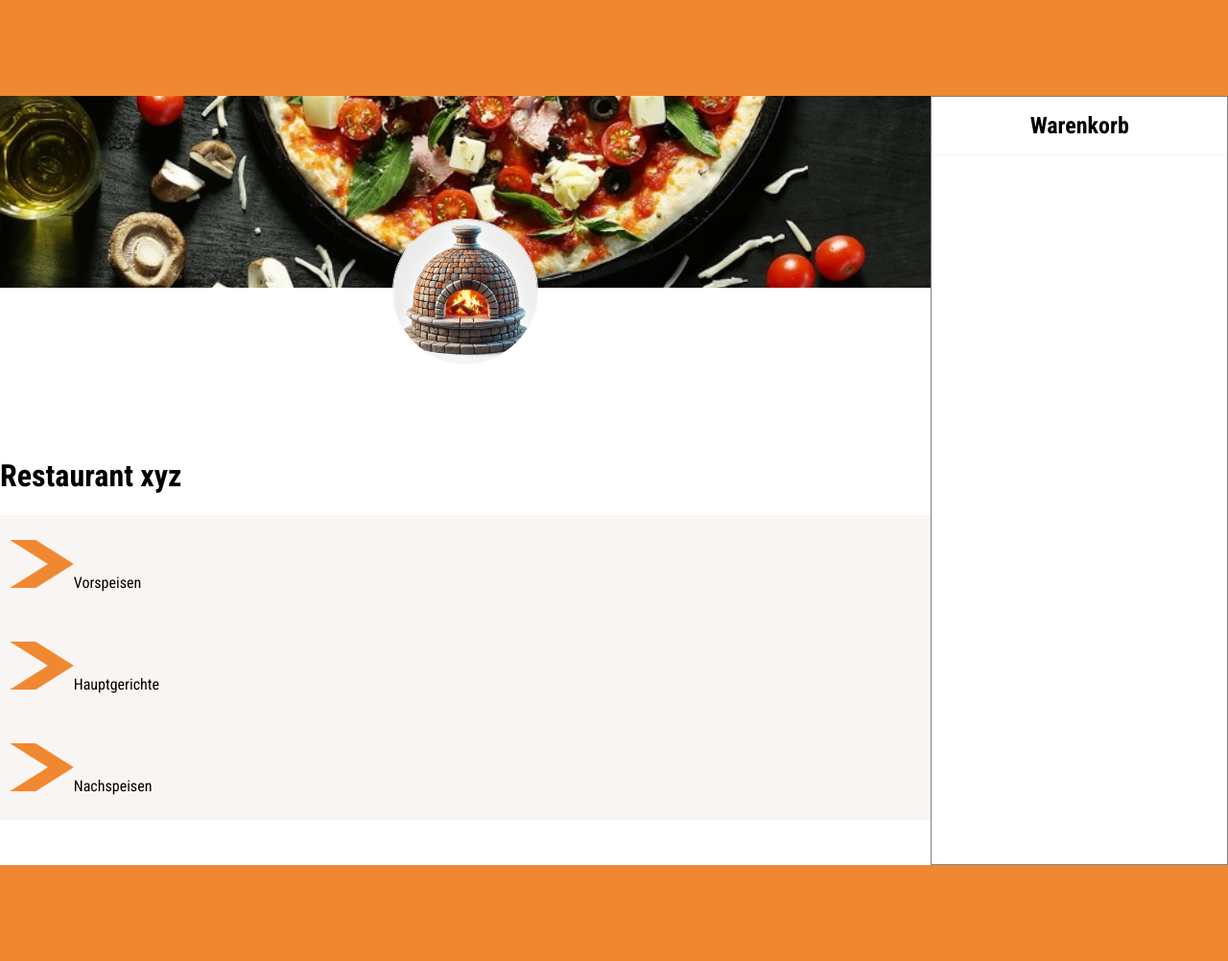
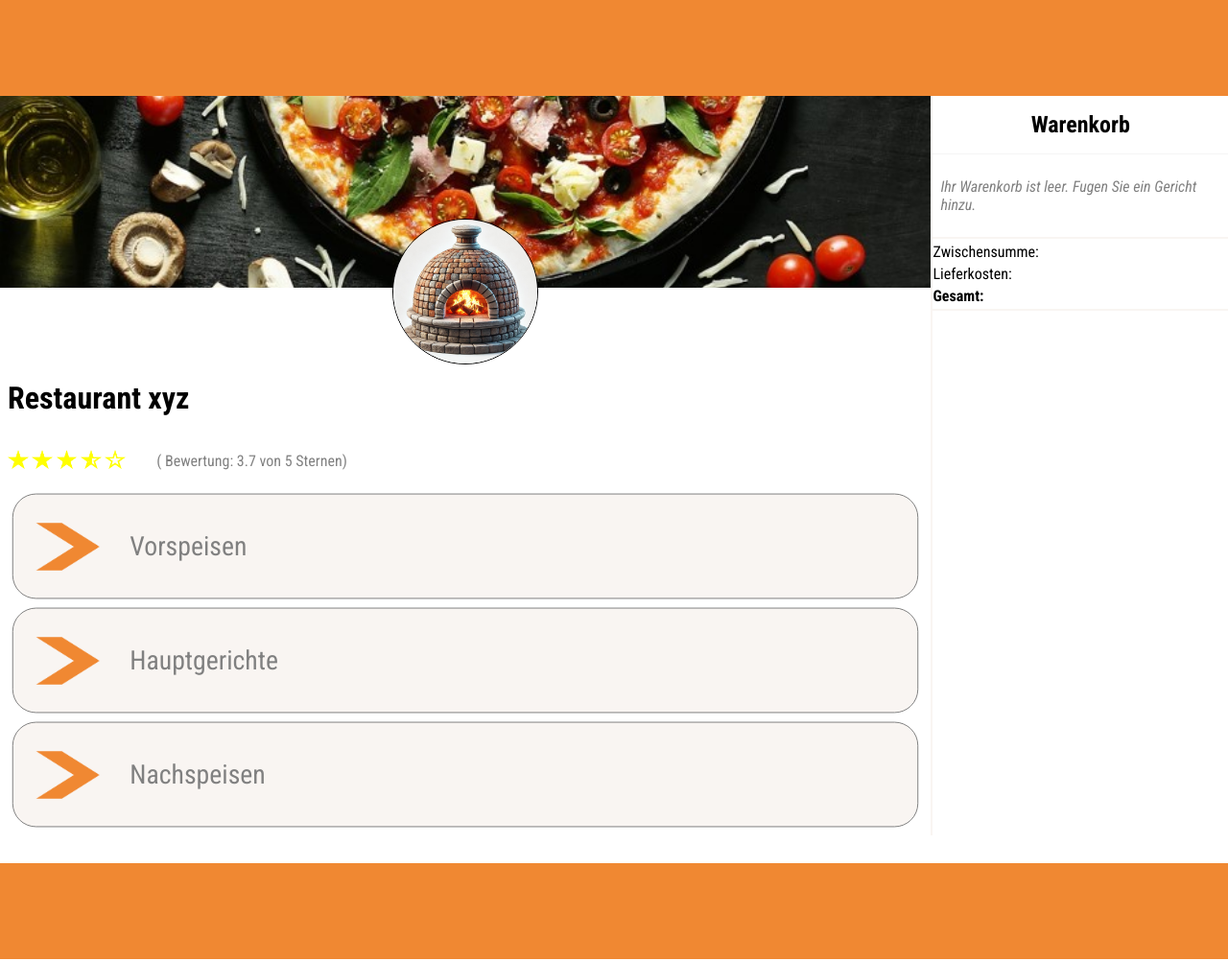
Before and after one commit to MaikeFriz/Food-Order-App, a plain HTML site: page index.html in a window 1280 px wide. Shown: the whole page at 96% size. Drawn offline with nearby package versions, Linux system fonts and the light colour scheme.

Commit message:
further changes

```diff
--- a/index.html
+++ b/index.html
@@ -15,7 +15,7 @@
         rel="stylesheet">
     <!--Delete-Symbol-->
     <link rel="stylesheet"
-        href="https://fonts.googleapis.com/css2?family=Material+Symbols+Outlined:opsz,wght,FILL,GRAD@20..48,100..700,0..1,-50..200&icon_names=delete" />
+        href="https://fonts.googleapis.com/css2?family=Material+Symbols+Outlined:opsz,wght,FILL,GRAD@20..48,100..700,0..1,-50..200" />
 </head>
 
 <body onload="init()">
@@ -26,18 +26,31 @@
             <div class="steinofen-img_div">
                 <img class="steinofen_img" src="./assets/imgs/stone_oven.jpg" alt="Steinofen">
             </div>
-            <h1>Restaurant xyz</h1>
+            <h1 class="restaurant_name_main">Restaurant xyz</h1>
+            <div class="star_rating">
+                <div>
+                    <img class="star" src="./assets/imgs/full_star.png">
+                    <img class="star" src="./assets/imgs/full_star.png">
+                    <img class="star" src="./assets/imgs/full_star.png">
+                    <img class="star" src="./assets/imgs/half_star.png">
+                    <img class="star" src="./assets/imgs/empty_star.png">
+                </div>
+                <p>( Bewertung: 3.7 von 5 Sternen)</p>
+            </div>
             <div id="display_dishes_left" class="display_dishes_left">
                 <div onclick="toggleStarterDiv()" class="starter_div">
-                    <p><img src="./assets/imgs/orange_arrows.png" class="orange_arrow_img">Vorspeisen</p>
+                    <img src="./assets/imgs/orange_arrows.png" class="orange_arrow_img">
+                    <p>Vorspeisen</p>
                 </div>
                 <div id="display_starters" class="display_starters d_none"></div>
                 <div onclick="togglemainDishesDiv()" class="main_dish_div">
-                    <p><img src="./assets/imgs/orange_arrows.png" class="orange_arrow_img">Hauptgerichte</p>
+                    <img src="./assets/imgs/orange_arrows.png" class="orange_arrow_img">
+                    <p>Hauptgerichte</p>
                 </div>
                 <div id="display_main_dishes" class="display_main_dishes d_none"></div>
                 <div onclick="toggleDessertDiv()" class="dessert_div">
-                    <p><img src="./assets/imgs/orange_arrows.png" class="orange_arrow_img">Nachspeisen</p>
+                    <img src="./assets/imgs/orange_arrows.png" class="orange_arrow_img">
+                    <p>Nachspeisen</p>
                 </div>
                 <div id="display_desserts" class="display_desserts d_none"></div>
             </div>
@@ -46,6 +59,11 @@
             <div class="basket">
                 <h2 class="title_basket">Warenkorb</h2>
                 <div id="display_content_basket" class="display_content_basket"></div>
+                <div class="basket_total_cost_calculation">
+                    <p>Zwischensumme:</p>
+                    <p>Lieferkosten:</p>
+                    <p><strong>Gesamt:</strong></p>
+                </div>
             </div>
         </div>
     </div>
--- a/script/db_script.js
+++ b/script/db_script.js
@@ -21,7 +21,7 @@ let myMainDishes = [
         "image": "./assets/imgs/spagetti.png",
     },
     {
-        "name": "vegetarische Lasagne",
+        "name": "Lasagne",
         "price": 10.99,
         "description": "Herzhafte Lasagne... .",
         "image": "./assets/imgs/lasagne.jpg",
--- a/script/script.js
+++ b/script/script.js
@@ -98,9 +98,13 @@ function templateDisplayDesserts(indexDessert){
 function renderBasket(){
     let basket = document.getElementById('display_content_basket');
     basket.innerHTML = "";
+    if(myBasket.length === 0){
+        basket.innerHTML = `<p class="message_basket_empty"><i>Ihr Warenkorb ist leer. Fugen Sie ein Gericht hinzu.</i></p>`
+    } else {
     for (let indexBasket = 0; indexBasket < myBasket.length; indexBasket++){
         basket.innerHTML += templateDisplayBasket(myBasket[indexBasket], indexBasket);
     }
+}
 }
 
 function templateDisplayBasket(dish, indexBasket){
@@ -136,14 +140,36 @@ function pushStartersToBasket(indexStarter){
 
 
 function pushMainDishesTobasket(indexMain){
-    myBasket.push(myMainDishes[indexMain]);
-    renderBasket();
+ let dishBasket = myMainDishes[indexMain];
+ let existingDishBasket = myBasket.find(basketDish => basketDish.name === dishBasket.name);
+
+ if(existingDishBasket){
+    existingDishBasket.amount++;
+ } else {
+    myBasket.push({
+        name: dishBasket.name,
+        price: dishBasket.price,
+        amount: 1,
+    });
+}
+renderBasket();
 }
 
 function pushDessertsTobasket(indexDessert){
-    myBasket.push(myDesserts[indexDessert]);
-    renderBasket();
-}
+    let dishBasket = myDesserts[indexDessert];
+    let existingDishBasket = myBasket.find(basketDish => basketDish.name === dishBasket.name);
+
+    if(existingDishBasket){
+       existingDishBasket.amount++;
+    } else {
+       myBasket.push({
+           name: dishBasket.name,
+           price: dishBasket.price,
+           amount: 1,
+       });
+   }
+   renderBasket();
+   }
 
 function deleteFromBasket(indexBasket){
 myBasket.splice(indexBasket,1)
--- a/style/style.css
+++ b/style/style.css
@@ -20,11 +20,11 @@ footer{
 .main_left{
     height: 100%;
     width: calc(100% - 308px);
+    border-right: solid 2px #f9f5f2;
 }
 .main_right{
     min-height: 100vh;
     width: 308px;
-    border: grey solid 1px;
     flex-grow: 1;
 }
 .basket{
@@ -38,9 +38,13 @@ footer{
     width: 100%;
     object-fit: cover;
 }
+.restaurant_name_main{
+    margin-top: -60px;
+    padding-left: 8px;
+}
 .steinofen_img{
     border-radius: 50%;
-    border: solid 1px rgb(245, 245, 245);
+    border: solid 1px black;
     height: 150px;
     width: 150px;
 }
@@ -54,22 +58,61 @@ footer{
     height: auto;
     max-width: 100%;
     background-color: #f9f5f2;
-    padding: 10px;
+    padding: 10px 0 10px 24px;
     cursor: pointer;
+    border: solid 1px grey;
+    border-radius: 25px;
+    margin: 8px;
+    display: flex;
+    justify-content: flex-start;
+    align-items: center;
+    gap: 32px;
+    color: grey;
+    font-size: 28px;
+    transform: scale(0.99);
+}
+.starter_div:hover{
+    transform: scale(1);
 }
 .main_dish_div{
     height: auto;
     max-width: 100%;
     background-color: #f9f5f2;
-    padding: 10px;
+    padding: 10px 0 10px 24px;
     cursor: pointer;
+    border: solid 1px grey;
+    border-radius: 25px;
+    margin: 8px;
+    display: flex;
+    justify-content: flex-start;
+    align-items: center;
+    gap: 32px;
+    color: grey;
+    font-size: 28px;
+    transform: scale(0.99);
+}
+.main_dish_div:hover{
+    transform: scale(1);
 }
 .dessert_div{
     height: auto;
     max-width: 100%;
     background-color: #f9f5f2;
-    padding: 10px;
+    padding: 10px 0 10px 24px;
     cursor: pointer;
+    border: solid 1px grey;
+    border-radius: 25px;
+    margin: 8px;
+    display: flex;
+    justify-content: flex-start;
+    align-items: center;
+    gap: 32px;
+    color: grey;
+    font-size: 28px;
+    transform: scale(0.99);
+}
+.dessert_div:hover{
+    transform: scale(1);
 }
 .orange_arrow_img{
     height: 50px;
@@ -124,12 +167,17 @@ footer{
 }
 .organise_single_dives_dishes{
     display: flex;
+    border: solid 2px #f4f4f4;
+    margin: 8px;
+    border-radius: 25px;
 }
 .displayed_images_dishes{
     height: 140px;
     min-width: 200px;
     max-width: 200px;
     object-fit: cover;
+    border-top-right-radius: 25px;
+    border-bottom-right-radius: 25px;
 }
 .basket_item_in_line{
     display: flex;
@@ -194,3 +242,30 @@ footer{
     margin-block-end: 0;
     padding: 0 16px
 }
+.star{
+    height: 20px;
+    width: auto;
+}
+.star_rating{
+    display: flex;
+    display: flex;
+    justify-content: flex-start;
+    align-items: center;
+    gap: 32px;
+    padding-left: 8px;
+}
+.star_rating p{
+    color: grey;
+}
+.basket_total_cost_calculation{
+    border-top: solid 2px #f9f5f2;
+    border-bottom: solid 2px #f9f5f2;
+}
+.basket_total_cost_calculation p{
+    margin-block-start: 4px;
+    margin-block-end: 4px;
+}
+.message_basket_empty{
+    color: grey;
+    padding: 8px;
+}
```
Also changed, not shown: assets/imgs/empty_star.png (added), assets/imgs/full_star.png (added), assets/imgs/half_star.png (added).
